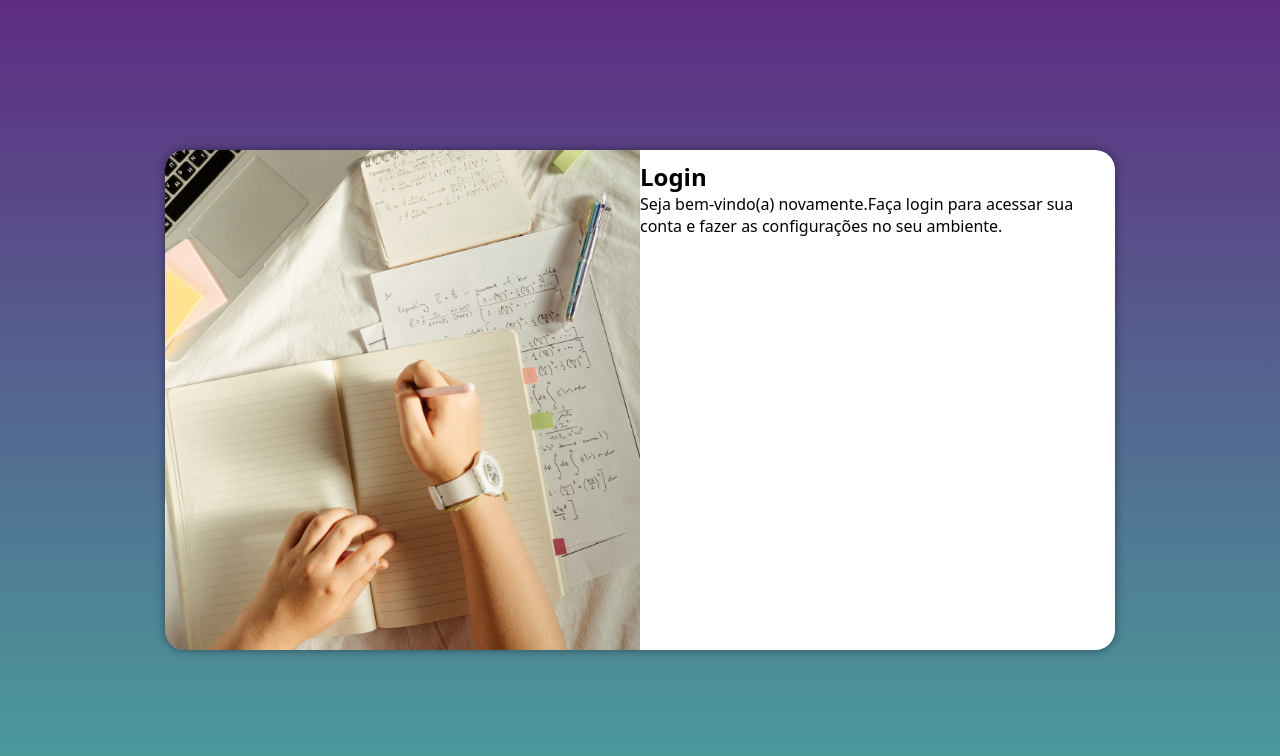
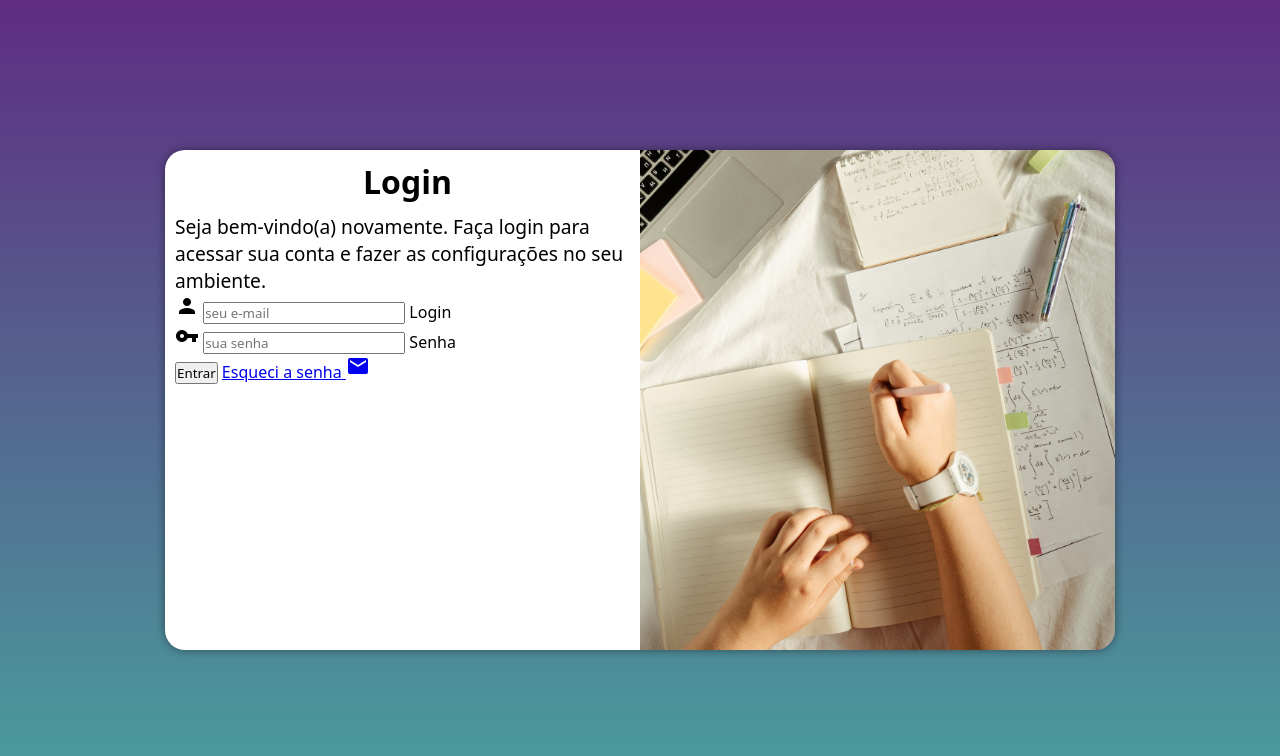
Before and after one commit to fabianatarquini/projeto-login, a plain HTML site: page index.html in a window 1280 px wide. Drawn offline with Linux system fonts and the light colour scheme.

Commit message:
adicionei  o formulário

```diff
--- a/estilos/media-query.css
+++ b/estilos/media-query.css
@@ -50,14 +50,18 @@ Grandes telas: acima de 1200px
 
     section#login > div#imagem{
 
-        float: left;
+        float: right;
         width: 50%;
         height: 100%;
     }
 
     section#logein > div#formulario{
 
-        float:right;
+        float:left;
         width: 50%;
     }
+
+    div#formulario > p{
+        font-size: 1.2em;
+    }
 }
--- a/estilos/style.css
+++ b/estilos/style.css
@@ -62,3 +62,16 @@ section#login > div#formulario{
     display: block;
     padding: 10px;
 }
+
+div#formulario > h1{
+    text-align: center;
+    margin-bottom: 10px;
+}
+
+div#formulario > h1{
+    font-size: 2em;
+}
+
+div#formulario > p{
+    font-size: 0.8em;
+}
--- a/index.html
+++ b/index.html
@@ -5,6 +5,7 @@
     <meta http-equiv="X-UA-Compatible" content="IE=edge">
     <meta name="viewport" content="width=device-width, initial-scale=1.0">
     <title>Login</title>
+    <link href="https://fonts.googleapis.com/icon?family=Material+Icons" rel="stylesheet">
     <link rel="stylesheet" href="estilos/style.css">
     <link rel="stylesheet" href="estilos/media-query.css">
 </head>
@@ -21,10 +22,26 @@
         <div id="formulario">
 
             <h1>Login</h1>
-            <p>Seja bem-vindo(a) novamente.Faça login para acessar sua conta e fazer as configurações no seu ambiente.</p>
+            <p>Seja bem-vindo(a) novamente. Faça login para acessar sua conta e fazer as configurações no seu ambiente.</p>
 
-            <form action="login.php" method="post">
+            <form action="login.php" method="post" autocomplete="on">
+              <div class="campo">
+                <span class="material-icons">person</span>
+                <input type="email" name="login" id="ilogin" placeholder="seu e-mail" autocomplete="email" required maxlength="30">
+                <label for="ilogin">Login</label>
 
+              </div>
+
+              <div class="campo">
+                <span class="material-icons">vpn_key</span>
+                <input type="password" name="senha" id="isenha" placeholder="sua senha" autocomplete="current-password" required minlength="8" maxlength="10">
+                <label for="isenha">Senha</label>
+              </div>
+
+              <input type="submit" value="Entrar">
+              <a href="esqueci.html">
+                Esqueci a senha <i class="material-icons">mail</i>
+              </a>
 
             </form>
 
```
